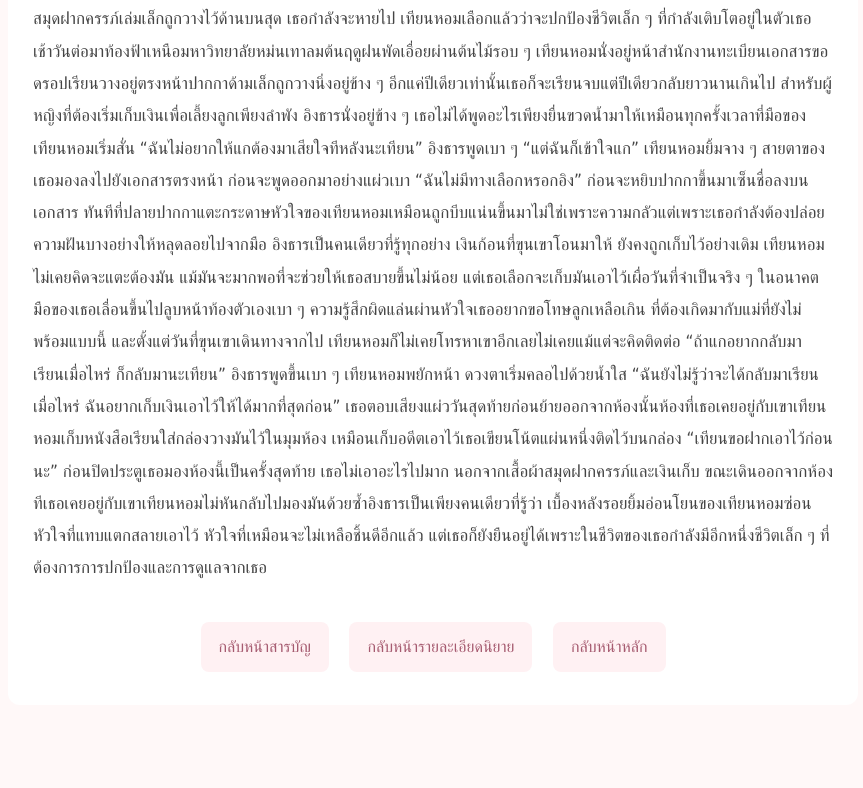
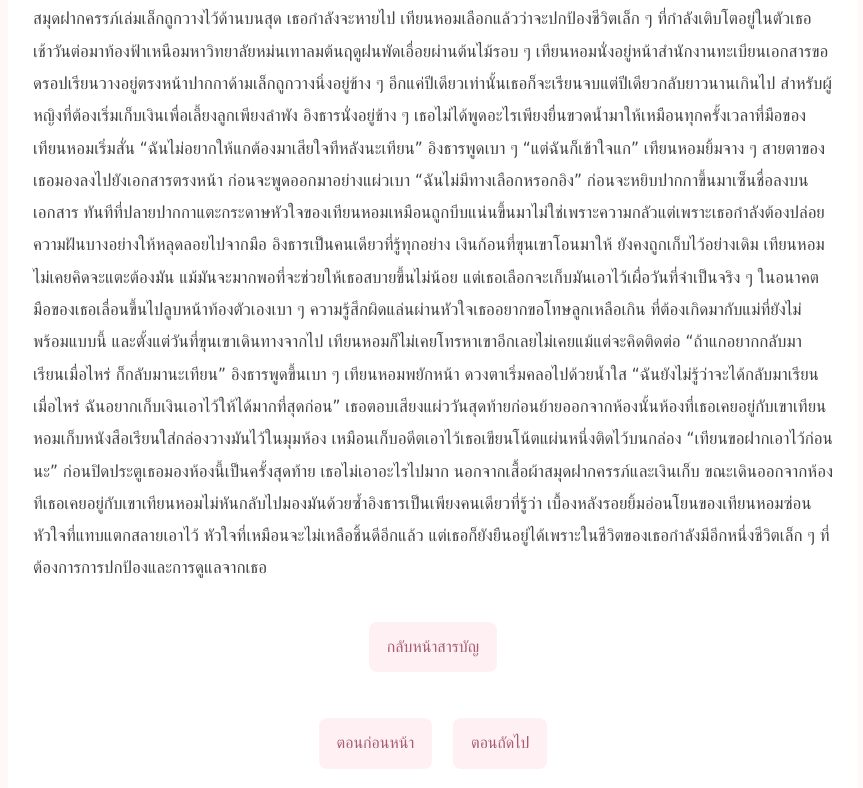
Before and after one commit to Noramon42/Noramon-novel, a plain HTML site: page khong-tai-thi-thoe-mai-rak-ep5.html in a window 1280 px wide. Shown: the part 1040-1828 px from the top of the page, without its empty margins (207-1070 px from the left). Before the commit the page ends 1795 px from the top, so only its background shows below. Drawn offline with Linux system fonts and the light colour scheme.

Commit message:
Update khong-tai-thi-thoe-mai-rak-ep5.html

```diff
--- a/khong-tai-thi-thoe-mai-rak-ep5.html
+++ b/khong-tai-thi-thoe-mai-rak-ep5.html
@@ -199,14 +199,15 @@
             กลับหน้าสารบัญ
         </a>
 
-        <a href="khong-tai-thi-thoe-mai-rak.html">
-            กลับหน้ารายละเอียดนิยาย
-        </a>
+      <div class="back">
+    <a href="khong-tai-thoe-mai-rak-ep3.html">
+        ตอนก่อนหน้า
+    </a>
 
-        <a href="index.html">
-            กลับหน้าหลัก
-        </a>
-    </div>
+    <a href="khong-tai-thi-thoe-mai-rak-ep5.html">
+        ตอนถัดไป
+    </a>
+</div>
 
 </div>
 
```
